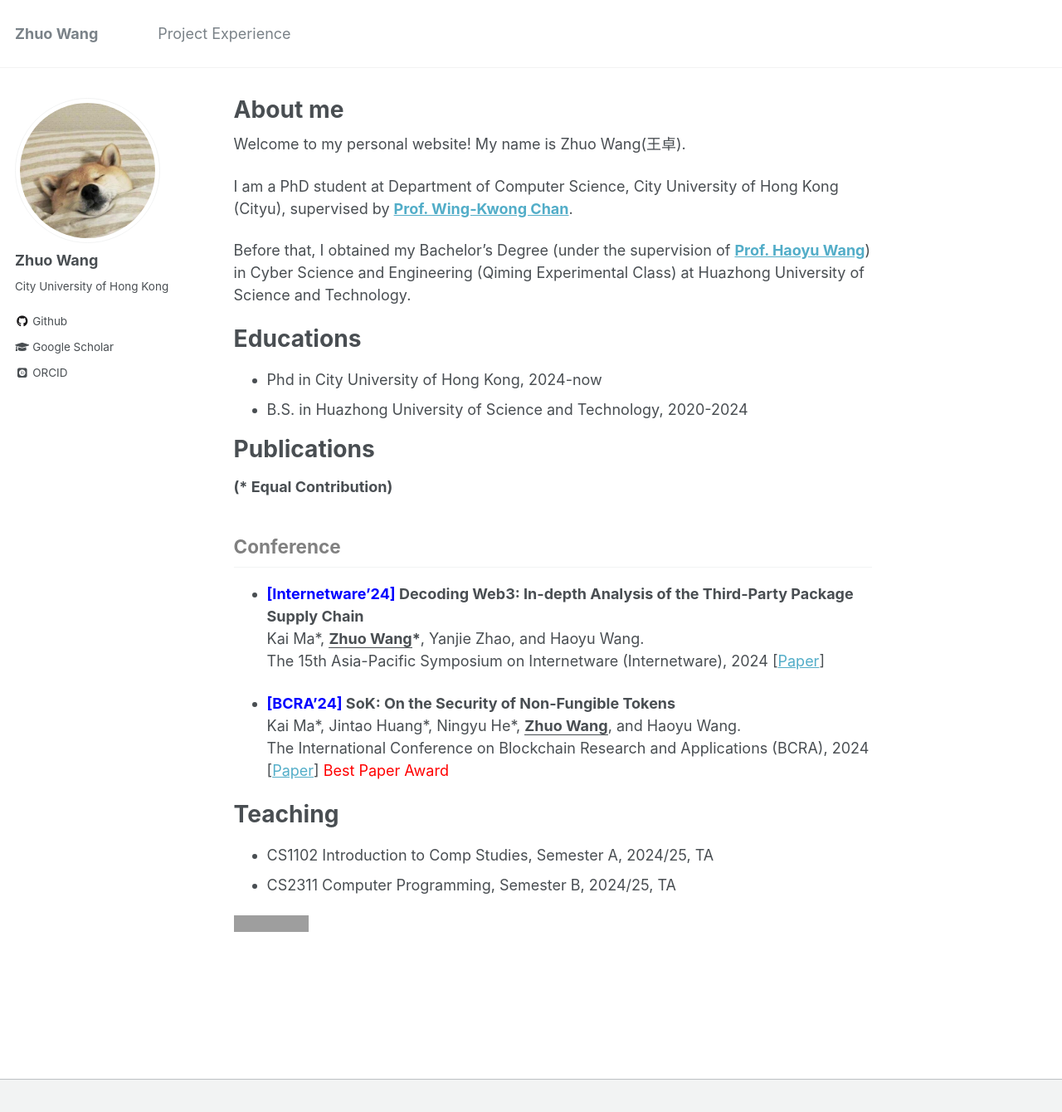
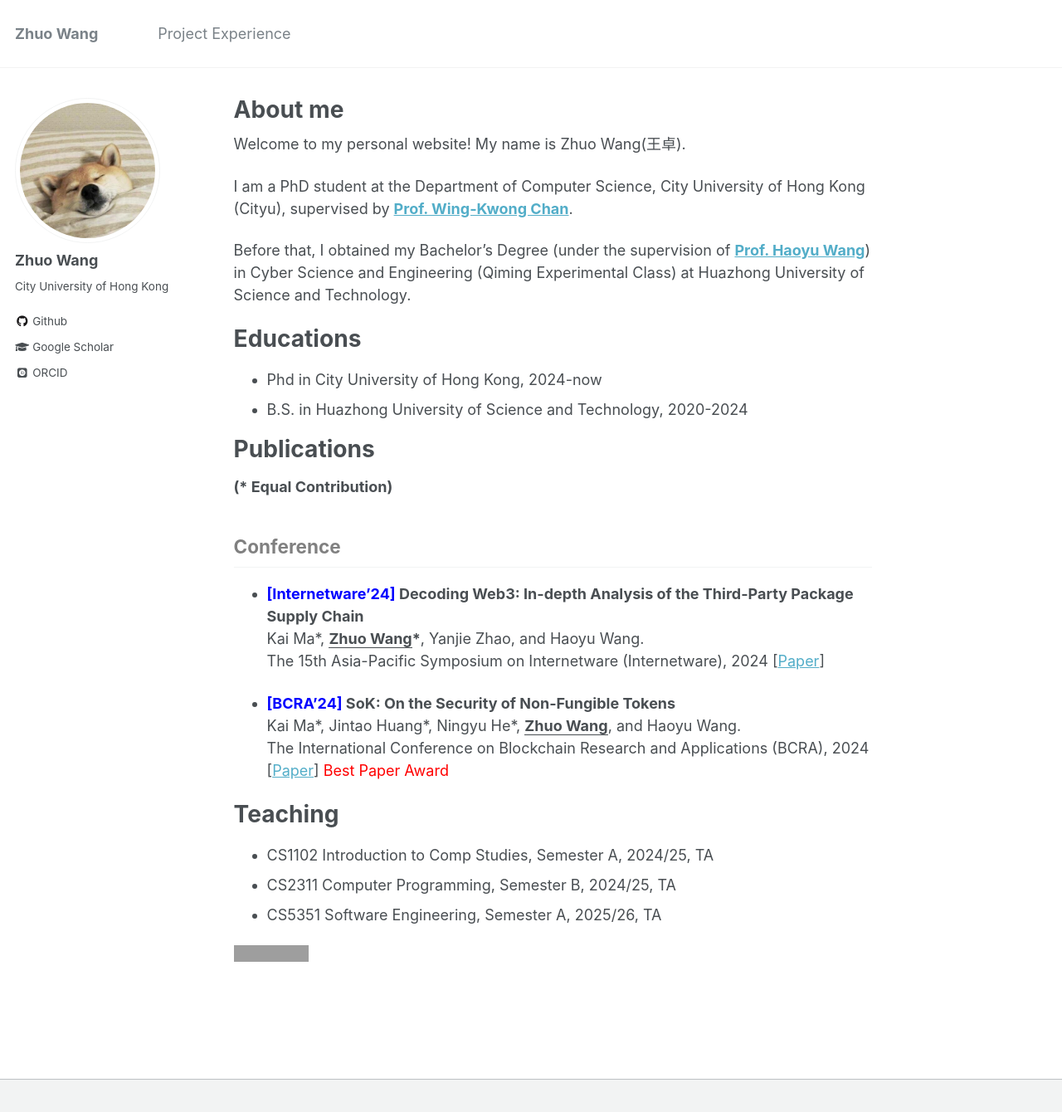
Before and after one commit to zhuozhuoH/zhuozhuoH.github.io, a Jekyll site: the page built from _pages/about.md, in a window 1280 px wide and 1373 px high. Shown: the top 1340 px of the window at 83% size. Built offline with Jekyll 4.4.1, drawn with Linux system fonts in a browser that asks for light colours; some web fonts are replaced; grey boxes are pictures that could not be loaded.

Commit message:
Update about.md

```diff
--- a/_pages/about.md
+++ b/_pages/about.md
@@ -10,7 +10,7 @@ redirect_from:
 
 Welcome to my personal website! My name is Zhuo Wang(王卓).
 
-I am a PhD student at Department of Computer Science, City University of Hong Kong (Cityu), supervised by **[Prof. Wing-Kwong Chan](https://www.cs.cityu.edu.hk/~wkchan/)**.
+I am a PhD student at the Department of Computer Science, City University of Hong Kong (Cityu), supervised by **[Prof. Wing-Kwong Chan](https://www.cs.cityu.edu.hk/~wkchan/)**.
 
 Before that, I obtained my Bachelor's Degree (under the supervision of **[Prof. Haoyu Wang](https://howiepku.github.io/)**)  in Cyber Science and Engineering (Qiming Experimental Class) at Huazhong University of Science and Technology.
 
@@ -56,5 +56,6 @@ Before that, I obtained my Bachelor's Degree (under the supervision of **[Prof.
 # Teaching
 * CS1102 Introduction to Comp Studies, Semester A, 2024/25, TA
 * CS2311 Computer Programming, Semester B, 2024/25, TA
+* CS5351 Software Engineering, Semester A, 2025/26, TA
 
 <a href="https://clustrmaps.com/site/1c1rj" title="Visit tracker"><img src="//www.clustrmaps.com/map_v2.png?d=Oh5PEBTZ3sDsNg9UbjWv5Mol_pypIysUX-Sksi3OEz8&cl=ffffff"></a>
```
